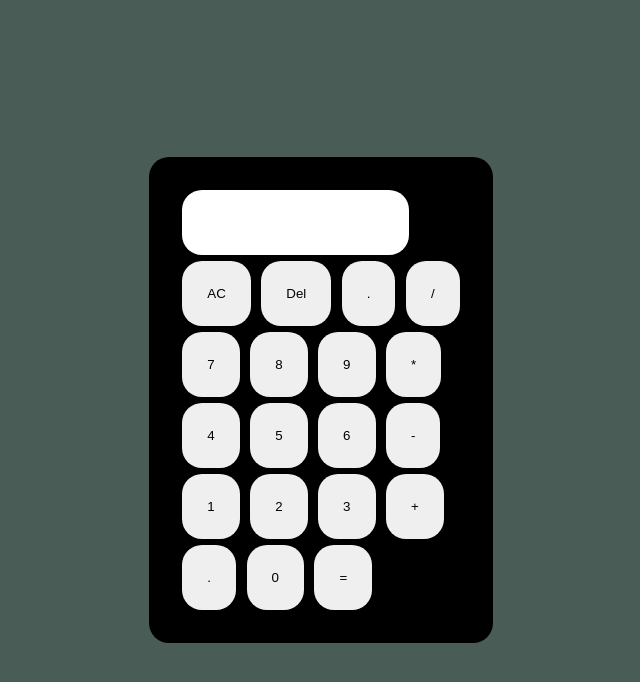
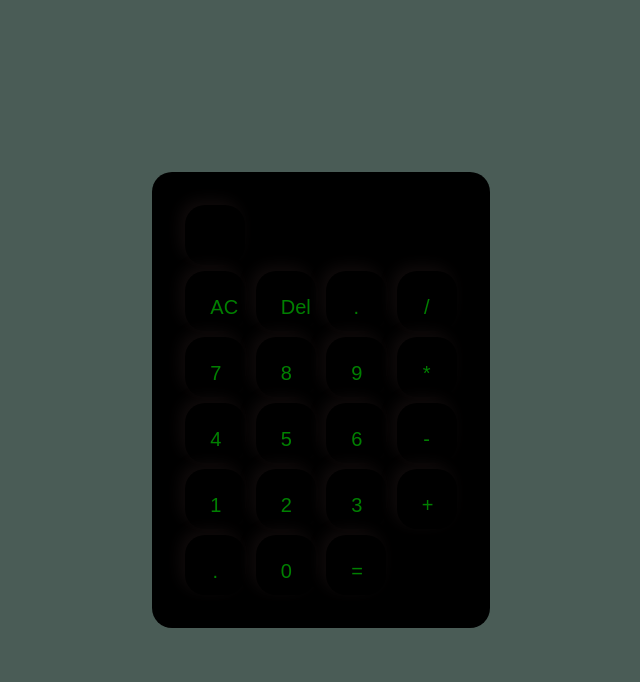
Before and after one commit to yanianyan/exercise_calculator, a plain HTML site: page index.html in a window 1280 px wide. Shown: the whole page, without its empty margins (319-959 px from the left). Drawn offline with Linux system fonts and the light colour scheme.

Commit message:
improving the design of the buttons.

```diff
--- a/styles.css
+++ b/styles.css
@@ -24,6 +24,14 @@
 .calculator form input{
     border: 0;
     padding: 25px;
+    outline: 0;
     margin: 3px;
     border-radius: 20px;
+    width: 60px;
+    height: 60px;
+    background: transparent;
+    font-size: 20px;
+    box-shadow: -5px -5px 15px rgba(158, 109, 109, 0.1);
+    color: green;
+    cursor: pointer;
 }
```
